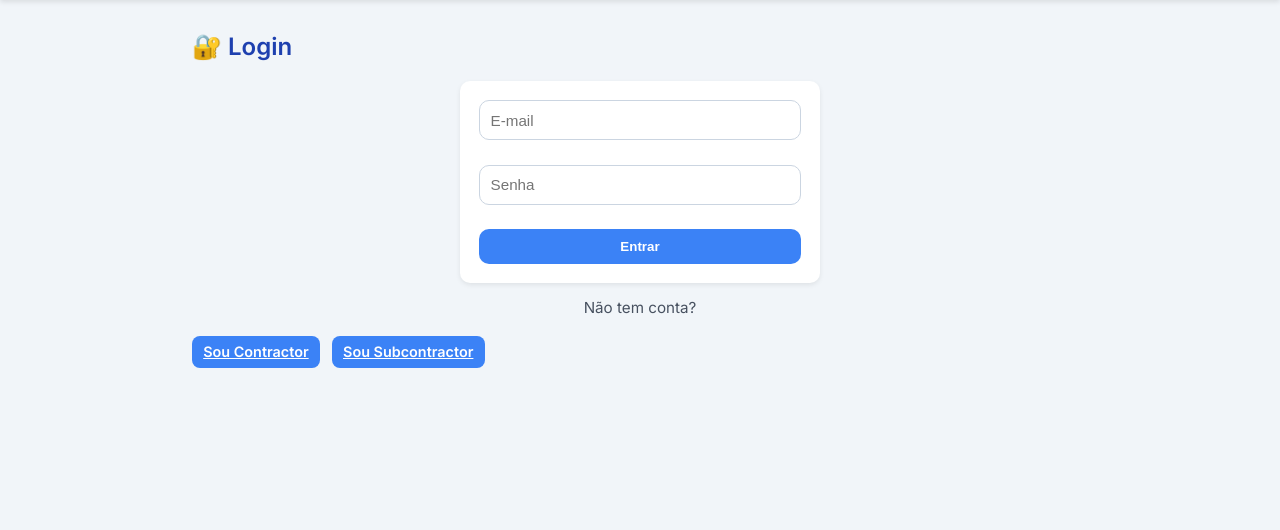
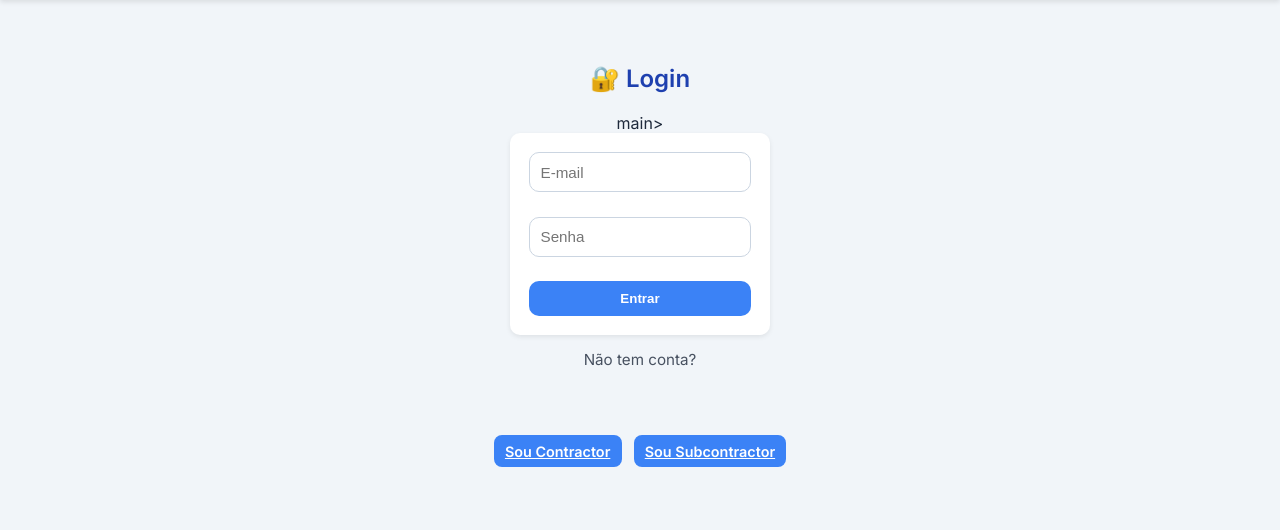
Before and after one commit to RFCcastro93/app_web, a Flask app: page /login in a window 1280 px wide. Shown: the part 71-601 px from the top of the page. Run offline with Flask 3, Linux system fonts and the light colour scheme.

Commit message:
Update login.html

```diff
--- a/templates/login.html
+++ b/templates/login.html
@@ -2,8 +2,11 @@
 {% block title %}Entrar{% endblock %}
 
 {% block content %}
-  <h2>🔐 Login</h2>
-  <form method="POST" style="display:grid; gap:12px; max-width: 360px; margin: 0 auto;">
+<main style="display:grid; place-items:center;">
+<div style="width:100%; max-width:420px; text-align:center;">
+<h2>🔐 Login</h2>
+</div>main>
+<form method="POST" style="display:grid; gap:12px; max-width: 360px; margin: 0 auto;">
     <input type="email" name="email" placeholder="E-mail" required>
     <input type="password" name="password" placeholder="Senha" required>
     <button type="submit">Entrar</button>
@@ -11,6 +14,9 @@
 
   <p class="muted" style="text-align: center;">Não tem conta?</p>
 
+
+<main style="display:grid; place-items:center;">
+  <div style="max-width:420px; text-align:center;">
   <div class="menu" style="text-align: center;">
     <a class="button sm" href="{{ url_for('register', role='contractor') }}">Sou Contractor</a>
     <a class="button sm" href="{{ url_for('register', role='subcontractor') }}">Sou Subcontractor</a>
```
